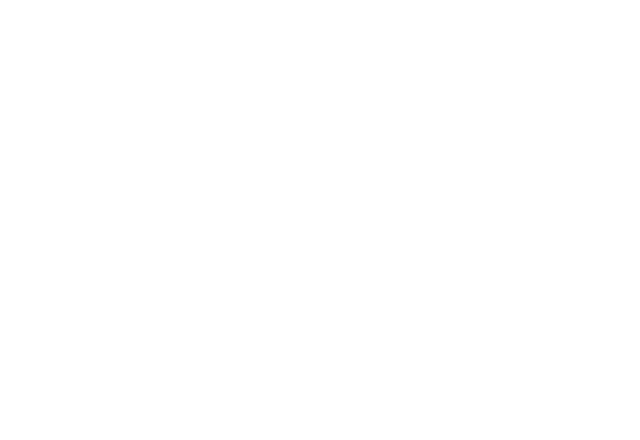
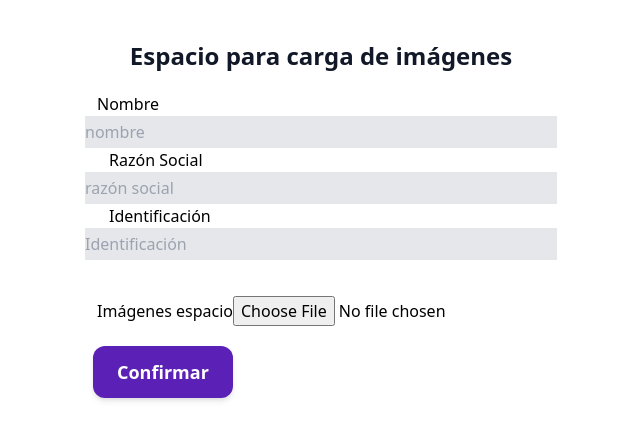
Before and after one commit to ricapi/FrontPruebaPrevalent, a React (Create React App) app: page /empresas/logos in a window 1280 px wide. Before the commit this address had no page. Shown: the top 440 px of the page, without its empty margins (319-959 px from the left). Built offline with nearby package versions, Linux system fonts and the light colour scheme; the HTML template or start-up script is replaced by a standard one.

Commit message:
búsqueda imagenes

```diff
--- a/package.json
+++ b/package.json
@@ -17,6 +17,7 @@
     "@testing-library/jest-dom": "^5.11.4",
     "@testing-library/react": "^11.1.0",
     "@testing-library/user-event": "^12.1.10",
+    "axios": "^0.25.0",
     "graphql": "^16.1.0",
     "react": "^17.0.2",
     "react-dom": "^17.0.2",
--- a/src/App.jsx
+++ b/src/App.jsx
@@ -5,6 +5,7 @@
 import CreacionEmpresas from './pages/empresas/Index';
 import Formulario from './pages/empresas/Formulario';
 import './styles/styles.css';
+import Logos from './pages/empresas/logos';
 
 // const httpLink = createHttpLink({
 //   uri: 'http://localhost:4000/graphql',
@@ -12,8 +13,8 @@
 
 const client = new ApolloClient({
   //uri: 'https://prueba-prevalent-ware.vercel.app/graphql',
-  //uri: 'http://localhost:4000/graphql',
-  uri: 'https://servprev.herokuapp.com/graphql',
+  uri: 'http://localhost:4000/graphql',
+  //uri: 'https://servprev.herokuapp.com/graphql',
   cache: new InMemoryCache()
 
 })
@@ -26,6 +27,7 @@
           <Route path='' element={<Index />} />
           <Route path='/empresas' element={<CreacionEmpresas />} />
           <Route path='/empresas/formulario/:_id' element={<Formulario />} />
+          <Route path='/empresas/logos' element={<Logos />} />
         </Routes>
       </BrowserRouter>
     </ApolloProvider>
--- a/src/graphql/empresas/queries.js
+++ b/src/graphql/empresas/queries.js
@@ -9,6 +9,7 @@
       nit
       identificacion
       numEmpleados
+      imagen
     }
   }
 `;
@@ -22,6 +23,7 @@
     nit
     identificacion
     numEmpleados
+    imagen
   }
 }
 `;
--- a/src/pages/empresas/Formulario.jsx
+++ b/src/pages/empresas/Formulario.jsx
@@ -6,6 +6,7 @@
 import { CREAR_EMPRESA } from '../../graphql/empresas/mutations'
 import ButtonLoading from '../../components/ButtonLoading'
 import useFormData from '../../hooks/useFormData';
+import { uploadFormData } from '../../utils/uploadFormData';
 
 
 const Formulario = () => {
@@ -19,6 +20,7 @@
             variables: { _id },
         });
 
+
     //carga mutaciones
     const [crearEmpresa, { data: mutationData, loading: mutationLoading, error: mutationError }] = useMutation(CREAR_EMPRESA, { refetchQueries: [{ query: GET_EMPRESA }] });
     const [nuevaEmpresa, { data: mutationNewData, loading: mutationNewLoading, error: mutationNewError }] = useMutation(CREAR_EMPRESA);
@@ -27,11 +29,15 @@
     //método del form
     const submitForm = async (e) => {
         e.preventDefault();
-        console.log(formData);
-        await
-            crearEmpresa({
-                variables: { _id, ...formData },
-            });
+        console.log("antes de subir",formData);
+        const formUploaded = await uploadFormData(formData);
+        console.log("subido",formUploaded);
+
+        // await
+        //     crearEmpresa({
+        //         variables: { _id, ...formData },
+        //     });
+
     };
 
     useEffect(() => {
@@ -51,11 +57,11 @@
             <div className='flex bg-gray-100'>
 
                 <h1 className='items-center font-extrabold text-gray-800 p-5'>Editar estado
-                <button>
-                    <Link className='p-5' to={`/empresas`}>
-                        <i className='fa fa-arrow-left text-red-600 '></i>
-                    </Link>
-                </button>
+                    <button>
+                        <Link className='p-5' to={`/empresas`}>
+                            <i className='fa fa-arrow-left text-red-600 '></i>
+                        </Link>
+                    </button>
                 </h1>
             </div>
 
@@ -90,6 +96,8 @@
                             <label className="p-3 m-2 text-center" htmlFor=""># de empleados
                                 <input className="bg-gray-200 py-1 block w-full" type="number" placeholder="# Empleados" name="numEmpleados" defaultValue={queryData.Empresa.numEmpleados} />
                             </label>
+                            <label className='p-3 y-2 text-center content-center block' htmlFor="">Imágenes espacio
+                                <input label="imagen" type="file" name="imagen" id="" /> </label>
                             <button onClick={() => setOpenDialog(true)} type="button" className="bg-gray-500 text-white font-bold px-6 py-3  hover:bg-gray-400 shadow-md rounded-xl m-2">
                                 <i className="fa fa-paperclip text-indigo-900 pr-2"></i>Ver archivos adjuntos</button>
                             <ButtonLoading
--- /dev/null
+++ b/src/pages/empresas/logos.jsx
@@ -0,0 +1,36 @@
+import React from 'react';
+import ButtonLoading from '../../components/ButtonLoading';
+import useFormData from '../../hooks/useFormData';
+
+const Logos = () => {
+    const { form, formData, updateFormData } = useFormData();
+    const submitForm = (e) => {
+        e.prenventDefault();
+        console.log(formData);
+    }
+
+
+
+    return <div className='p-10 flex flex-col items-center justify-center w-full'>
+
+        <h1 className='font-bold text-2xl text-gray-900'>Espacio para carga de imágenes</h1>
+        <form className='p-5 items-center justify-center' ref={form} onChange={updateFormData} onSubmit={submitForm} action="">
+            <label className='p-3 y-2 text-center content-center' htmlFor="" text='nombre' name='nombre'>Nombre
+                <input className="bg-gray-200 py-1 block w-full" name='nombre' type="text" placeholder='nombre' />
+            </label>
+            <label className='p-3 y-2 text-center content-center' htmlFor="">Razón Social
+                <input className="bg-gray-200 py-1 block w-full" name='razonSocial' type="text" placeholder='razón social' />
+            </label>
+            <label className='p-3 y-2 text-center content-center' htmlFor="">Identificación
+                <input className="bg-gray-200 py-1 block w-full" name='identificacion' type="text" placeholder='Identificación' />
+            </label>
+            <label className='p-3 y-2 text-center content-center block' htmlFor="">Imágenes espacio
+            <input type="file" name="imagen" id="" /> </label>
+
+            <ButtonLoading text='Confirmar' loading={false} disabled={false} />
+
+        </form>
+    </div>;
+};
+
+export default Logos;
--- /dev/null
+++ b/src/utils/uploadFormData.js
@@ -0,0 +1,29 @@
+import axios from "axios";
+
+const uploadFormData = async (formData) => {
+  Object.keys(formData).map(async (field) => {
+    if (Object.prototype.isPrototypeOf.call(File.prototype, formData[field])) {
+      const dt = new FormData();
+      dt.append("file", formData[field]);
+      dt.append("upload_preset", "kyu5gynt");
+      dt.append("cloud_name", "ricapin");
+
+      const options = {
+        method: "POST",
+        url: "https://api.cloudinary.com/v1_1/ricapin/image/upload",
+        data: dt,
+      };
+      await axios
+        .request(options)
+        .then(function (response) {
+          formData[field] = response.data.url;
+        })
+        .catch(function (error) {
+          console.error("err",error);
+        });
+    }
+  });
+  return formData;
+};
+
+export { uploadFormData };
```
Also changed, not shown: 1 other file (tests, documents, lock files or other folders).
